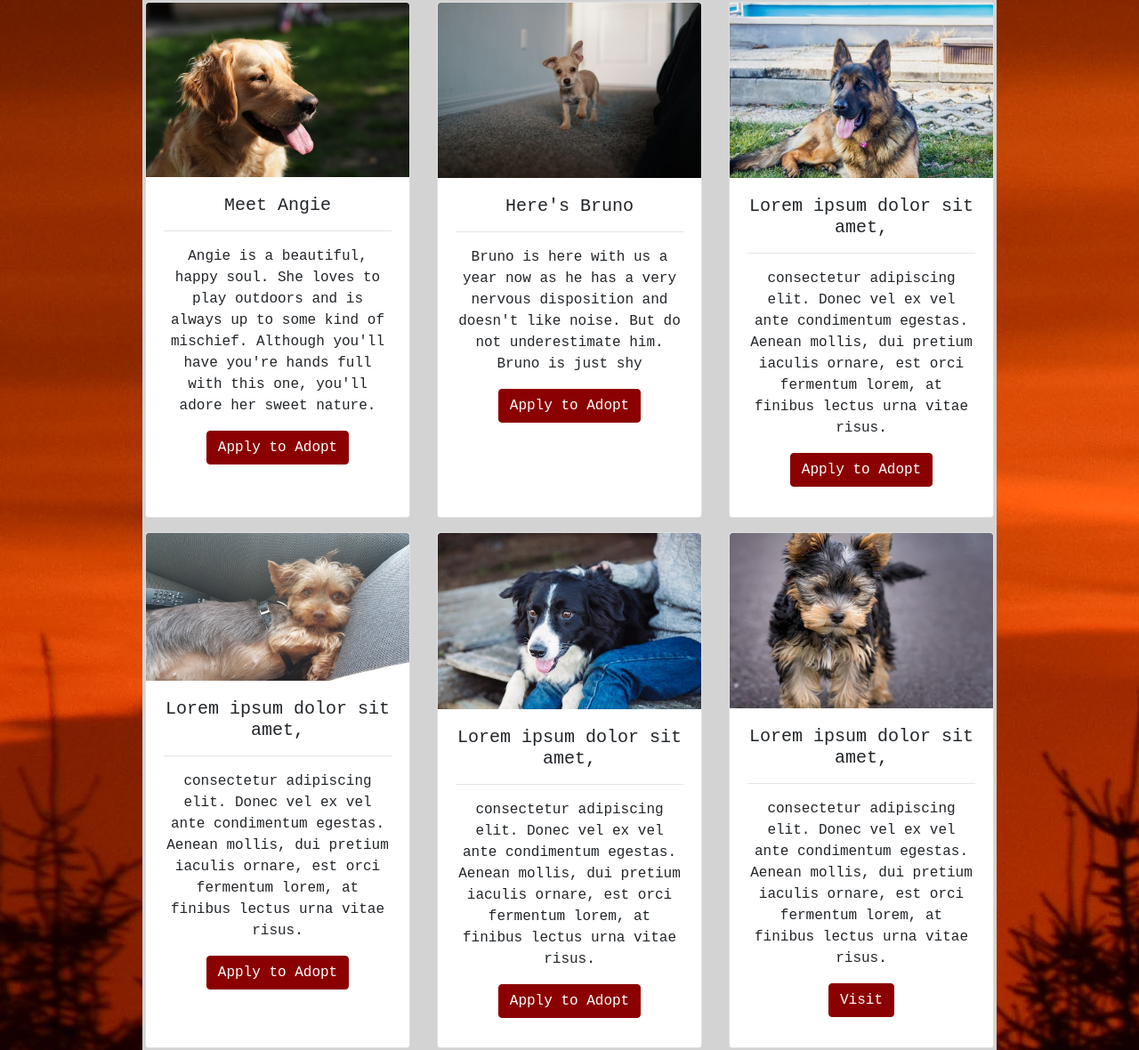
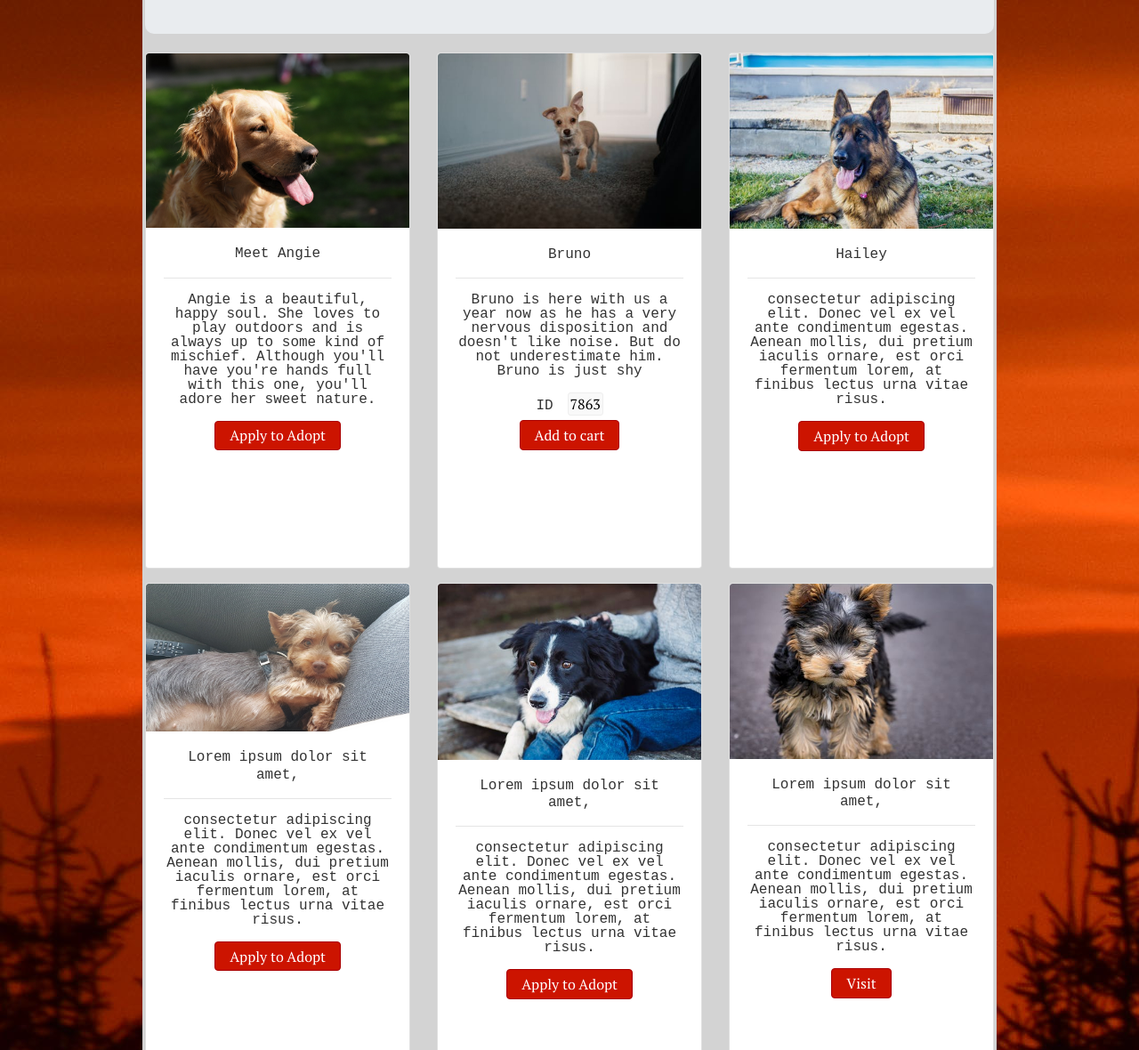
Before and after one commit to Sinead-k/Protect-shelter.io, a plain HTML site: page dogs.html in a window 1280 px wide. Shown: the part 896-2076 px from the top of the page at 89% size. Drawn offline with Linux system fonts and the light colour scheme.

Commit message:
Add files via upload

```diff
--- a/dogs.html
+++ b/dogs.html
@@ -3,9 +3,11 @@
 	<head>
 		<title>Our Dogs</title>
 		<meta charset="utf-8">
-		<meta name="viewport" content="width=device-width, initial-scale=1">
+		<meta name="viewport" content="width=device-width, initialscale=1">
 		<link rel="stylesheet" type="text/css" href="css/bootstrap.min.css"> <!--Bootstrap stylesheet-->
+		<link rel="stylesheet" type="text/css" href="css/CartStyles.css">
 		<link rel="stylesheet" type="text/css" href="css/styles.css">
+		<script type="text/javascript" src="js/shop.js"></script>
 		</head>
 	<body>
 		<div class="wrapper">
@@ -57,21 +59,29 @@
 				</div>
 				<div class="col-sm-12 col-md-6 col-lg-4 mt-3">
 					<div class="card" style="">
-						<img src="images/gallery/dog 2.jpeg" class="card-img-top" alt="...">
+						<img src="images/gallery/Dog 2.jpeg" class="card-img-top" alt="...">
 						<div class="card-body">
-							<h5 class="card-title">Here's Bruno</h5>
+						<div data-name="Bruno" data-price="200">
+							<h5 class="card-title" data-name="Bruno" data-price="200">Bruno</h5>
 							<hr>
 							<p class="card-text">Bruno is here with us a year now as he has a very nervous disposition and doesn't like noise. But do not underestimate him.
 							Bruno is just shy</p>
-							<a href="#" class="btn btn-primary">Apply to Adopt</a>
+							<form class="add-to-cart" action="Adoption.html" method="post">
+						<div>
+								<label for="qty-1">ID</label>
+								<input type="text" name="qty-1" id="qty-1" class="qty" value="7863" readonly="readonly"/>
+							</div>
+							<p><input type="submit" value="Add to cart" class="btn" /></p>
+						</form>
+						</div>
 						</div>
 					</div>
 				</div>
 				<div class="col-sm-12 col-md-6 col-lg-4 mt-3">
 					<div class="card" style="">
-						<img src="images/gallery/dog 3.jpeg" class="card-img-top" alt="...">
+						<img src="images/gallery/Dog 3.jpeg" class="card-img-top" alt="...">
 						<div class="card-body">
-							<h5 class="card-title">Lorem ipsum dolor sit amet,</h5>
+							<h5 class="card-title">Hailey</h5>
 							<hr>
 							<p class="card-text">consectetur adipiscing elit. Donec vel ex vel ante condimentum egestas. Aenean mollis, dui pretium iaculis ornare, est orci fermentum lorem, at finibus lectus urna vitae risus.</p>
 							<a href="#" class="btn btn-primary">Apply to Adopt</a>
```
